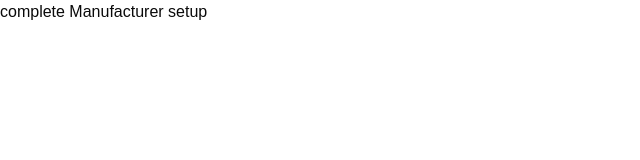
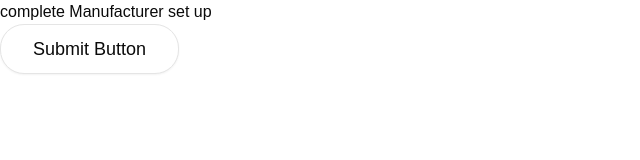
Before and after one commit to AuthChain-Platform/AuthChain_Frontend, a Next.js app in the folder frontend/: page /manufacturer in a window 1280 px wide. Shown: the top 160 px of the page, without its empty margins (0-640 px from the left). Built offline with nearby package versions, Linux system fonts and the light colour scheme.

Commit message:
Fix: add button from profile completion to show flow

```diff
--- a/frontend/src/app/distributor/page.tsx
+++ b/frontend/src/app/distributor/page.tsx
@@ -1,9 +1,30 @@
-import React from 'react'
 
-const distributer  = () => {
+
+'use client'
+
+import React from "react";
+import { Button } from "@/components/ui/button";
+import { useRouter } from "next/navigation";
+
+const distributer = () => {
+  const router = useRouter();
+
+  const handleClick = () => {
+    router.push("/distributor/dashboard");
+  };
+
   return (
-    <div>complete distributer set up</div>
-  )
-}
+    <div>
+      <p>complete distributer set up</p>
+      <Button
+        variant="outline"
+        className="bg-white text-lg px-8 py-6 rounded-3xl"
+        onClick={handleClick}
+      >
+        Submit Button
+      </Button>
+    </div>
+  );
+};
 
-export default distributer
+export default distributer;
--- a/frontend/src/app/manufacturer/page.tsx
+++ b/frontend/src/app/manufacturer/page.tsx
@@ -1,9 +1,27 @@
-import React from 'react'
+'use client'
+
+import React from "react";
+import { Button } from "@/components/ui/button";
+import { useRouter } from "next/navigation";
 
 const page = () => {
+  const router = useRouter();
+
+  const handleClick = () => {
+    router.push("/manufacturer/dashboard");
+  };
+
   return (
-    <div>complete Manufacturer setup</div>
-  )
-}
-
-export default page
+    <div>
+      <p>complete Manufacturer set up</p>
+      <Button
+        variant="outline"
+        className="bg-white text-lg px-8 py-6 rounded-3xl"
+        onClick={handleClick}
+      >
+        Submit Button
+      </Button>
+    </div>
+  );
+};
+export default page;
```
